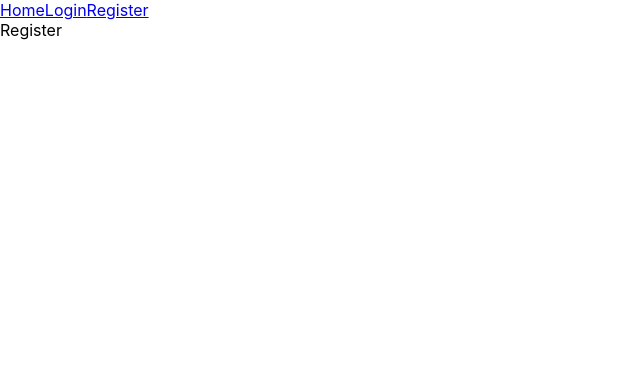
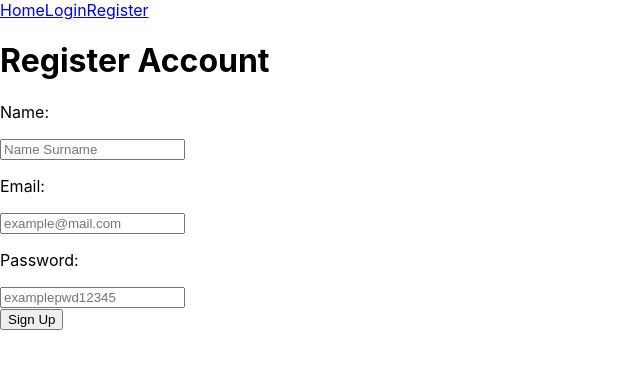
Before and after one commit to pttkachuk/goit-react-hw-08-phonebook, a React (Create React App) app: page /register in a window 1280 px wide. Shown: the top 368 px of the page, without its empty margins (0-640 px from the left). Built offline with nearby package versions, Linux system fonts and the light colour scheme.

Commit message:
add register files

```diff
--- a/src/pages/Register.jsx
+++ b/src/pages/Register.jsx
@@ -1,7 +1,65 @@
-import React from 'react';
+import React, { useEffect } from 'react';
+import { useDispatch, useSelector } from 'react-redux';
+import { useNavigate } from 'react-router-dom';
+import { registerThunk } from 'redux/userOperation';
 
 const Register = () => {
-  return <div>Register</div>;
+  const dispatch = useDispatch();
+  const navigate = useNavigate();
+  const userData = useSelector(state => state.user.userData);
+
+  useEffect(() => {
+    if (!userData) return;
+    navigate('/contacts', { replace: true });
+  }, [userData, navigate]);
+
+  const handleSubmit = event => {
+    event.preventDefault();
+    const elements = event.currentTarget.elements;
+    const name = elements.userName.value;
+    const email = elements.userEmail.value;
+    const password = elements.userPassword.value;
+
+    dispatch(registerThunk({ name, email, password }));
+    event.currentTarget.reset();
+  };
+  return (
+    <div>
+      <h1>Register Account</h1>
+      <form onSubmit={handleSubmit}>
+        <label>
+          <p>Name:</p>
+          <input
+            placeholder="Name Surname"
+            name="userName"
+            type="text"
+            required
+          />
+        </label>
+        <label>
+          <p>Email:</p>
+          <input
+            placeholder="example@mail.com"
+            name="userEmail"
+            type="email"
+            required
+          />
+        </label>
+        <label>
+          <p>Password:</p>
+          <input
+            placeholder="examplepwd12345"
+            name="userPassword"
+            type="password"
+            minLength={7}
+            required
+          />
+        </label>
+        <br />
+        <button type="submit">Sign Up</button>
+      </form>
+    </div>
+  );
 };
 
 export default Register;
```
